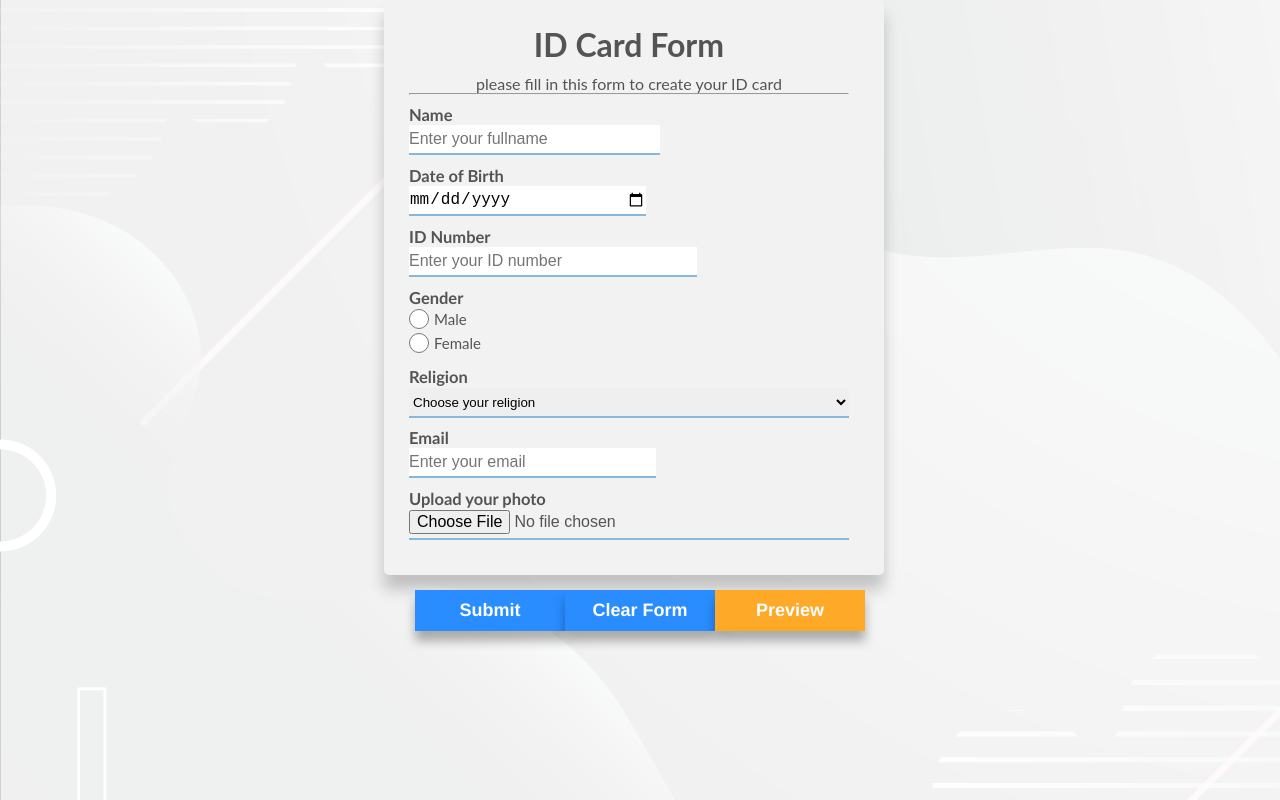
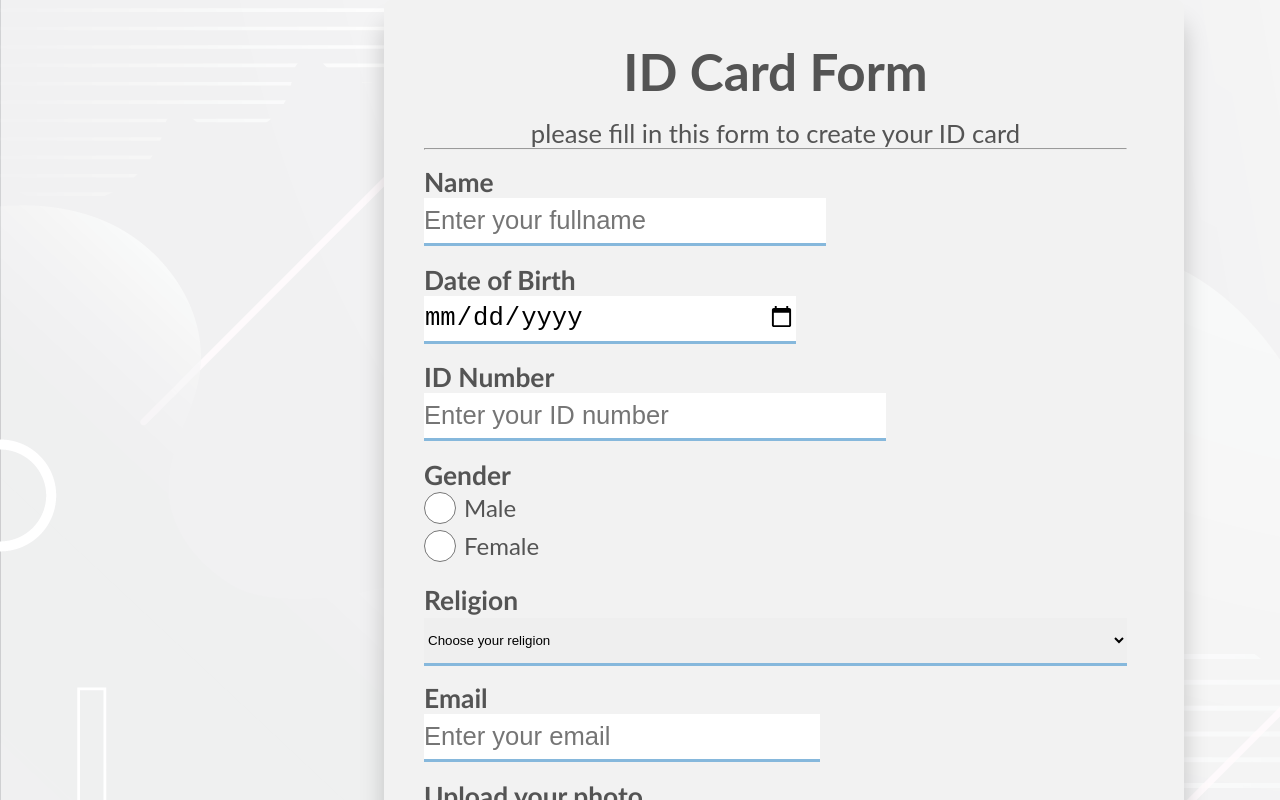
Before and after one commit to rizkaumi/IDCard-preview-reactjs, a React (Create React App) app: page / in a window 1280 px wide. Shown: the top 800 px of the page. Built offline with nearby package versions, Linux system fonts and the light colour scheme.

Commit message:
Update form.css

```diff
--- a/src/component/FormProfile/form.css
+++ b/src/component/FormProfile/form.css
@@ -4,12 +4,8 @@
     padding: 0;
 }
 
-html {
-    font-size: 62.5%;
-}
 
 body {
-    background-image : './background-gray.png';
     box-sizing: border-box;
 
     font-family: "Lato", sans-serif;
```
